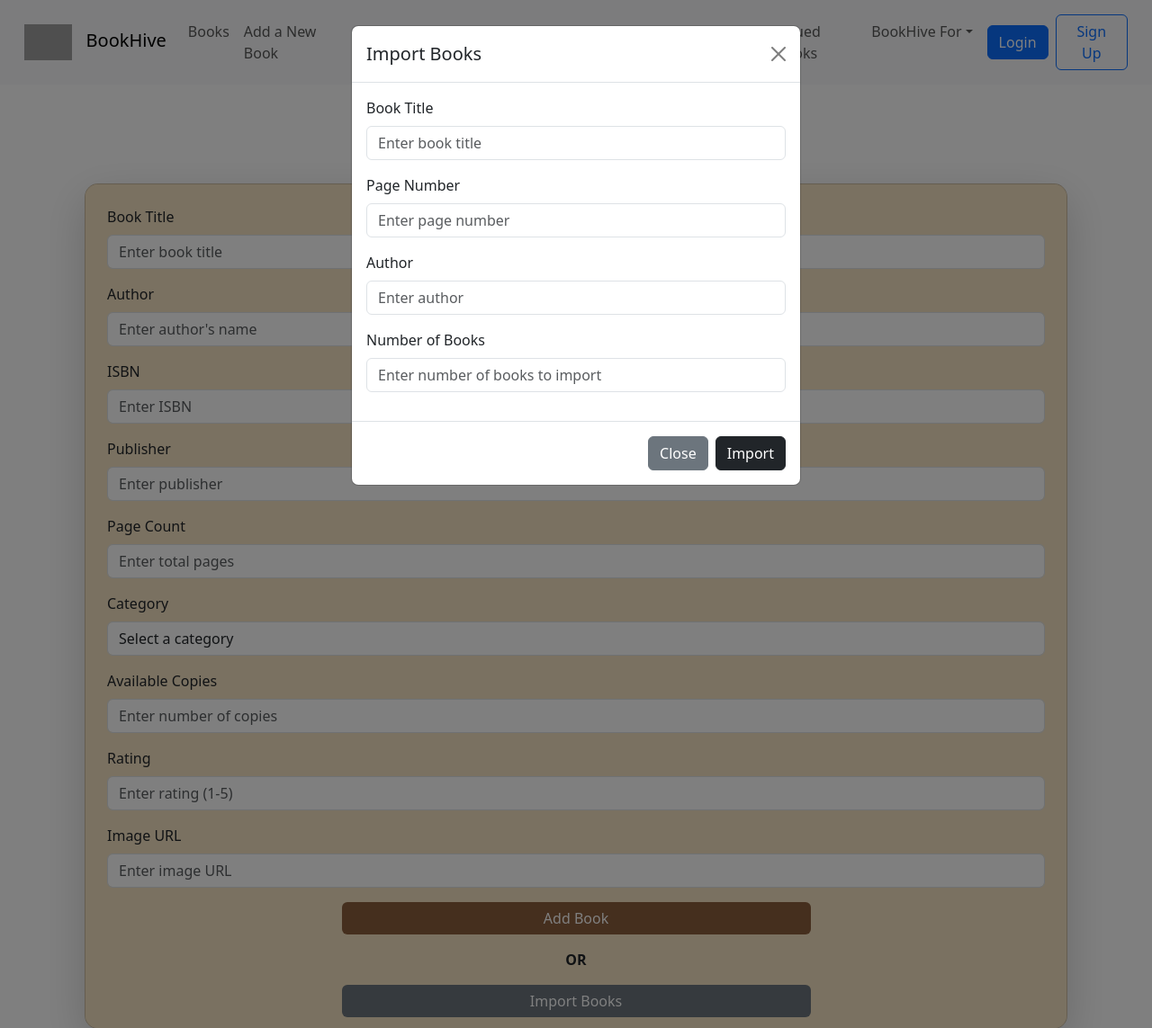
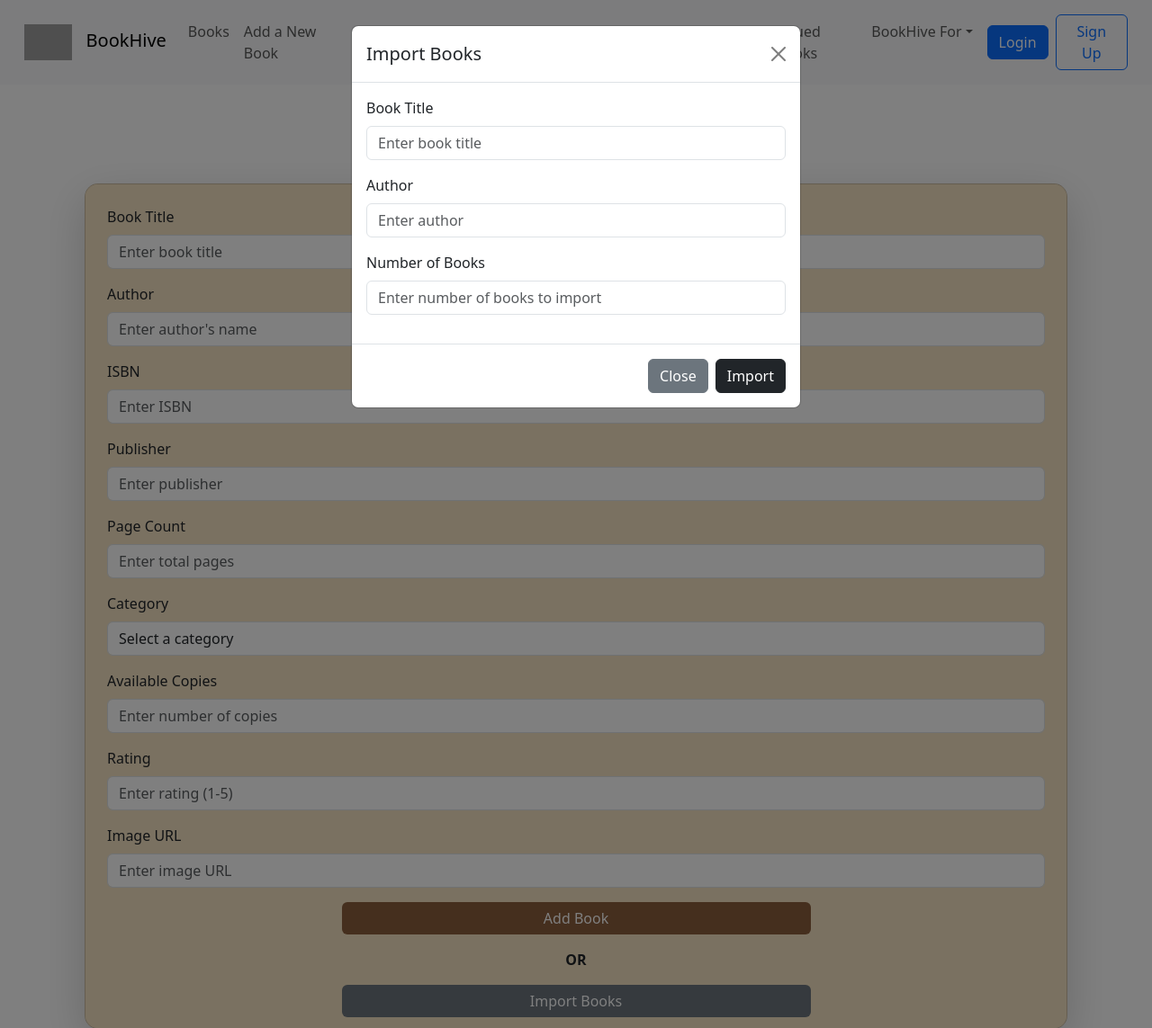
Before and after one commit to YashviiSharma/bookhive, a Flask app: page /new-book in a window 1280 px wide, after a click on "Import Books". Shown: the top 1143 px of the page at 90% size. Run offline with Flask 3, Linux system fonts and the light colour scheme; parts of the project's set-up code (start-up, migrations or seed data) failed here and were passed over; grey boxes are pictures that could not be loaded.

Commit message:
directory structure changed

```diff
--- a/app.py
+++ b/app.py
@@ -48,7 +48,7 @@ def new_member():
         except Exception as e:
             flash(f"Error: {str(e)}", "danger")
 
-    return render_template('new-member.html')
+    return render_template('memberTemplates/new-member.html')
 
 
 @app.route('/list-member')
--- a/templates/new-book.html
+++ b/templates/bookTemplates/new-book.html
@@ -34,6 +34,7 @@
                     <option value="Horror">Horror</option>
                     <option value="Romantic">Romantic</option>
                     <option value="Comedy">Comedy</option>
+                    <option value="Mystery">Mystery</option>
                     <option value="Fantasy">Fantasy</option>
                     <option value="Thriller">Thriller</option>
                     <option value="Biography">Biography</option>
@@ -84,16 +85,12 @@
                         <input type="text" class="form-control" id="import_title" name="title" placeholder="Enter book title">
                     </div>
                     <div class="mb-3">
-                        <label for="import_page" class="form-label">Page Number</label>
-                        <input type="number" class="form-control" id="import_page" name="page" placeholder="Enter page number">
-                    </div>
-                    <div class="mb-3">
                         <label for="author" class="form-label">Author</label>
                         <input type="text" class="form-control" id="author" name="author" placeholder="Enter author">
                     </div>
                     <div class="mb-3">
                         <label for="import_num_books" class="form-label">Number of Books</label>
-                        <input type="number" class="form-control" id="import_num_books" name="num_books" placeholder="Enter number of books to import">
+                        <input type="number" class="form-control" id="import_num_books" name="num_books" placeholder="Enter number of books to import" required>
                     </div>
                 </div>
                 <div class="modal-footer">
```
Also changed, not shown: routes/bookRoutes.py (added), routes/memberRoutes.py (added), routes/transactionRoutes.py (added), templates/bookTemplates/books.html (renamed from templates/books.html), templates/bookTemplates/edit-book.html (renamed from templates/edit-book.html), templates/bookTemplates/genre-books.html (renamed from templates/genre-books.html), templates/bookTemplates/issue-book-success.html (renamed from templates/issue-book-success.html), templates/bookTemplates/issue-book.html (renamed from templates/issue-book.html), templates/bookTemplates/issued-books.html (renamed from templates/issued-books.html), templates/bookTemplates/list-book.html (renamed from templates/list-book.html), templates/bookTemplates/print/id_card.html (renamed from templates/print/id_card.html), templates/memberTemplates/edit-member.html (renamed from templates/edit-member.html), templates/memberTemplates/list-member.html (renamed from templates/list-member.html), templates/memberTemplates/new-member.html (renamed from templates/new-member.html).
